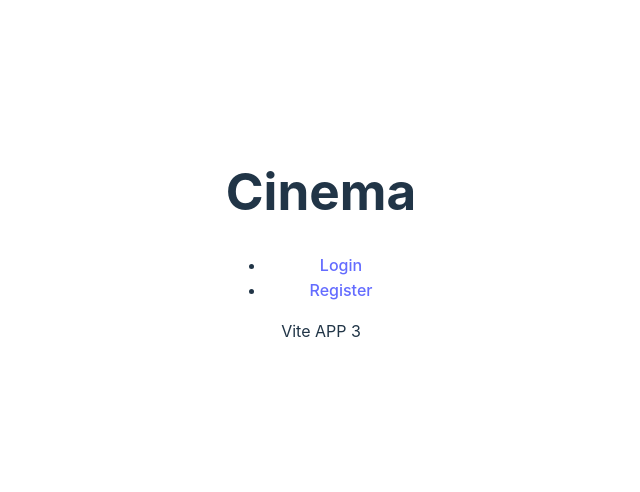
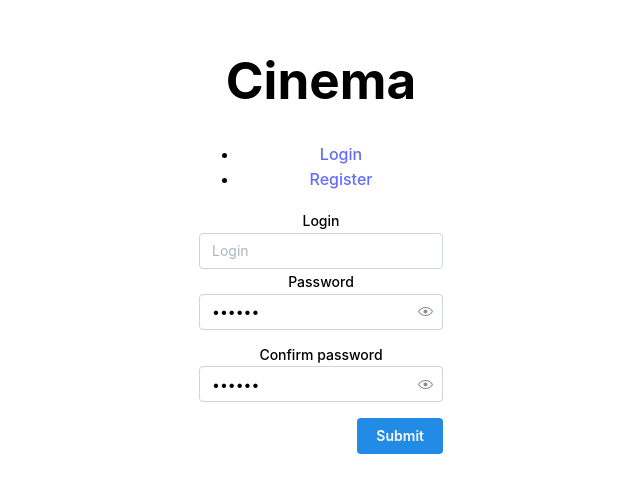
Before and after one commit to pawelkozera/Cinema-Application-Frontend, a React (Vite) app: page /register in a window 1280 px wide. Shown: the part 164-656 px from the top of the page, without its empty margins (319-959 px from the left). Built offline with nearby package versions, Linux system fonts and the light colour scheme.

Commit message:
Added basic forms for login and registration pages

```diff
--- a/src/routes/Login.jsx
+++ b/src/routes/Login.jsx
@@ -1,11 +1,39 @@
-import { TextInput, Checkbox, Button, Group, Box } from '@mantine/core';
 import { useForm } from '@mantine/form';
+import { PasswordInput, Group, Button, Box, TextInput } from '@mantine/core';
 
 function Login() {
+  const form = useForm({
+    initialValues: {
+      login: '',
+      password: 'secret',
+    },
+
+    validate: {
+      password: (value) =>
+        value !== "secret1" ? 'Passwords did not match' : null,
+      },
+  });
+
   return (
-    <div className="App">
-        Vite APP 2
-    </div>
+    <Box maw={340} mx="auto">
+      <form onSubmit={form.onSubmit((values) => console.log(values))}>
+        <TextInput
+          label="Login"
+          placeholder='Login'
+          {...form.getInputProps('login')}
+        />
+
+        <PasswordInput
+          label="Password"
+          placeholder="Password"
+          {...form.getInputProps('password')}
+        />
+
+        <Group justify="flex-end" mt="md">
+          <Button type="submit">Submit</Button>
+        </Group>
+      </form>
+    </Box>
   );
 }
 
--- a/src/routes/Register.jsx
+++ b/src/routes/Register.jsx
@@ -1,12 +1,48 @@
-import { TextInput, Checkbox, Button, Group, Box } from '@mantine/core';
 import { useForm } from '@mantine/form';
+import { PasswordInput, Group, Button, Box, TextInput } from '@mantine/core';
 
 function Register() {
-  return (
-    <div className="App">
-        Vite APP 3
-    </div>
-  );
+    const form = useForm({
+        initialValues: {
+            login: '',
+            password: 'secret',
+            confirmPassword: 'sevret',
+        },
+
+        validate: {
+            confirmPassword: (value, values) =>
+            value !== values.password ? 'Passwords did not match' : null,
+        },
+    });
+
+    return (
+    <Box maw={340} mx="auto">
+        <form onSubmit={form.onSubmit((values) => console.log(values))}>
+        <TextInput
+          label="Login"
+          placeholder='Login'
+          {...form.getInputProps('login')}
+        />
+
+        <PasswordInput
+            label="Password"
+            placeholder="Password"
+            {...form.getInputProps('password')}
+        />
+
+        <PasswordInput
+            mt="sm"
+            label="Confirm password"
+            placeholder="Confirm password"
+            {...form.getInputProps('confirmPassword')}
+        />
+
+        <Group justify="flex-end" mt="md">
+            <Button type="submit">Submit</Button>
+        </Group>
+        </form>
+    </Box>
+    );
 }
 
 export default Register;
--- a/src/routes/root.jsx
+++ b/src/routes/root.jsx
@@ -1,7 +1,9 @@
 import { Outlet, Link } from "react-router-dom";
+import { MantineProvider } from '@mantine/core';
 
 export default function Root() {
     return (
+        <MantineProvider>
             <>
                 <div id="sidebar">
                 <h1>Cinema</h1>
@@ -21,5 +23,6 @@ export default function Root() {
                     <Outlet />
                 </div>
             </>
+        </MantineProvider>
     );
   }
```
Lines whose indentation alone changed are shown as unchanged.
